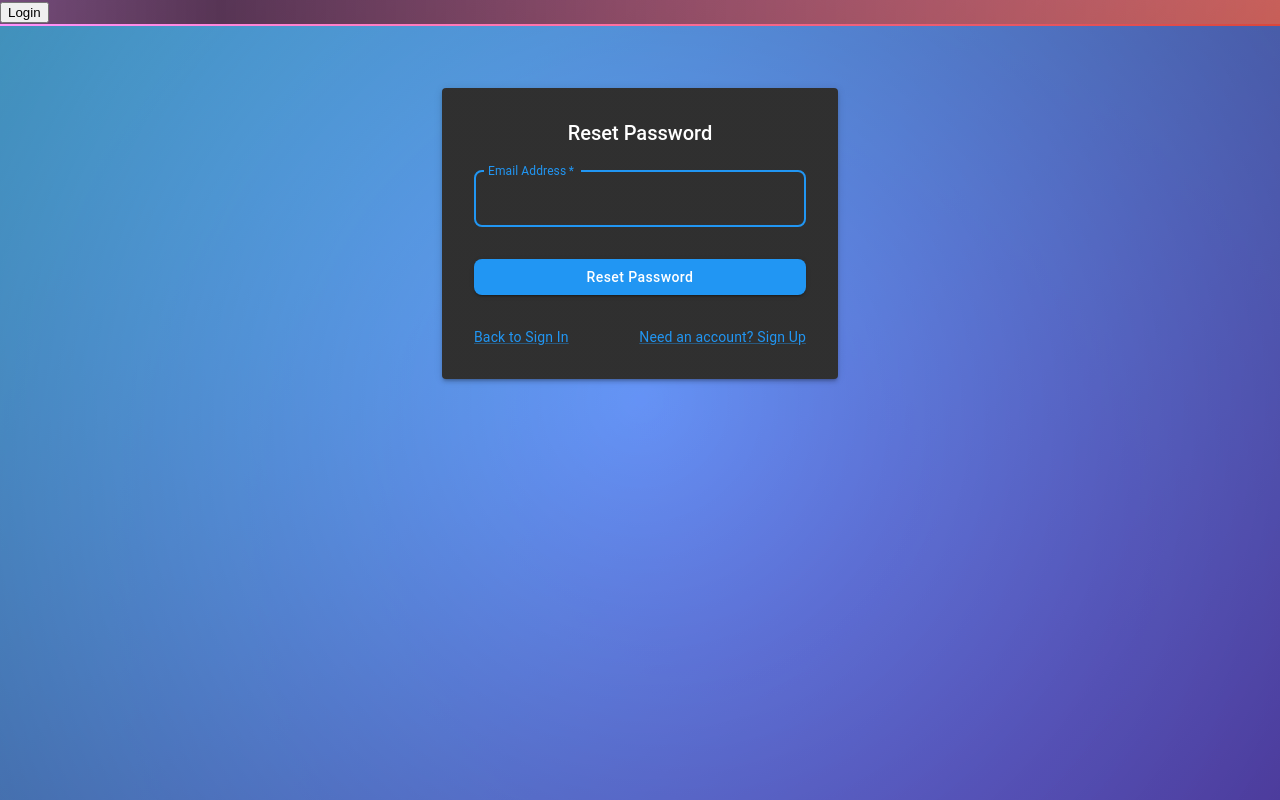
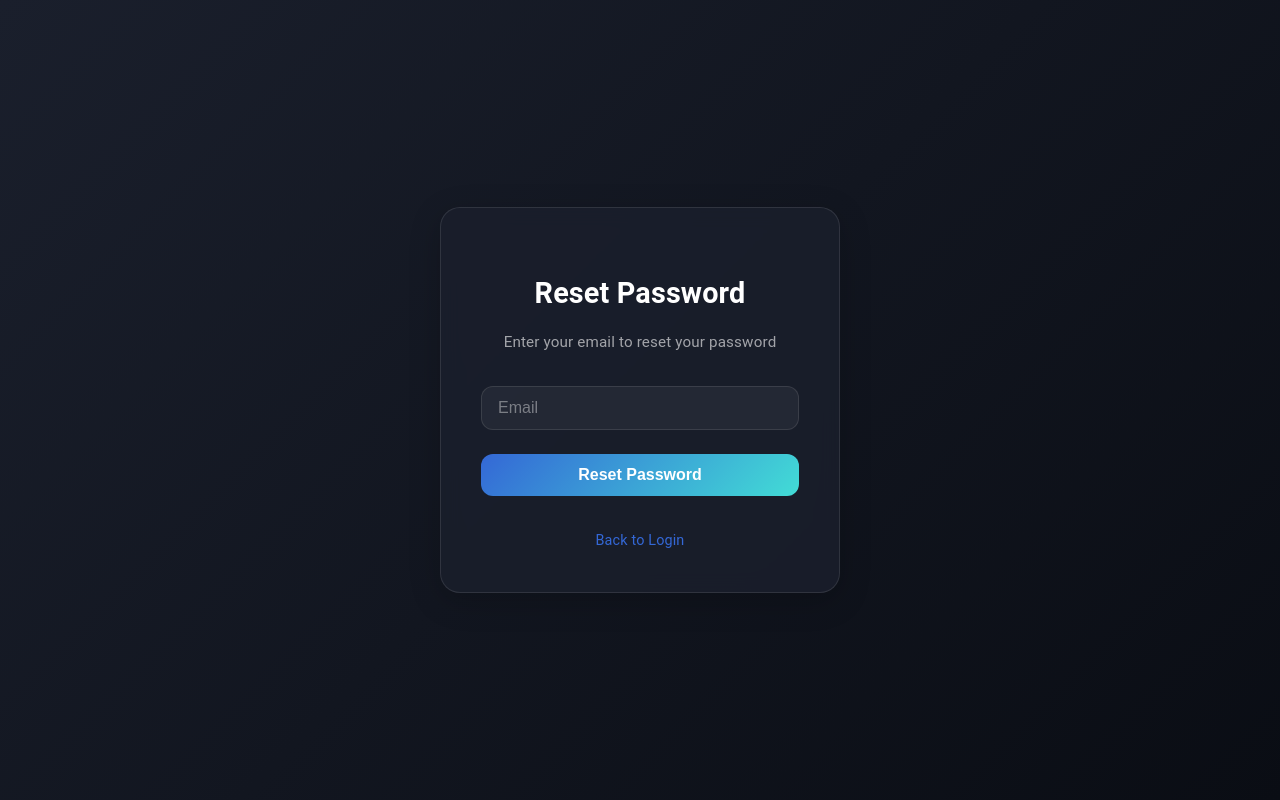
Before and after one commit to kinman1313/showyourwork, a React (Create React App) app in the folder frontend/: page /forgot-password in a window 1280 px wide. Built offline with nearby package versions, Linux system fonts and the light colour scheme.

Commit message:
Add forgot password functionality and fix nav bar visibility on auth pages

```diff
--- a/frontend/package.json
+++ b/frontend/package.json
@@ -21,7 +21,7 @@
     },
     "scripts": {
         "start": "react-scripts start",
-        "build": "CI=false GENERATE_SOURCEMAP=false react-scripts build",
+        "build": "cross-env CI=false GENERATE_SOURCEMAP=false react-scripts build",
         "test": "react-scripts test",
         "eject": "react-scripts eject",
         "analyze": "source-map-explorer 'build/static/js/*.js'"
--- a/frontend/src/App.js
+++ b/frontend/src/App.js
@@ -3,10 +3,6 @@ import { BrowserRouter as Router, Routes, Route, Navigate } from 'react-router-d
 import { ThemeProvider, CssBaseline, CircularProgress, Box } from '@mui/material';
 import { AuthProvider, useAuth } from './contexts/AuthContext';
 import theme from './theme';
-import './styles/effects.css';
-import './styles/interactive.css';
-import './styles/background.css';
-import './styles/main.css';
 
 // Import components
 import Login from './components/auth/Login';
@@ -134,12 +130,7 @@ function App() {
             <CssBaseline />
             <AuthProvider>
                 <Router>
-                    <div className="tech-background" />
-                    <div className="app-container">
-                        <Layout>
-                            <AppRoutes />
-                        </Layout>
-                    </div>
+                    <AppRoutes />
                 </Router>
             </AuthProvider>
         </ThemeProvider>
--- /dev/null
+++ b/frontend/src/components/auth/ForgotPassword.css
@@ -0,0 +1,91 @@
+.forgot-password-container {
+    display: flex;
+    justify-content: center;
+    align-items: center;
+    min-height: 100vh;
+    background: linear-gradient(135deg, #1a1f2c 0%, #0a0d14 100%);
+    padding: 20px;
+}
+
+.forgot-password-card {
+    background: rgba(26, 31, 44, 0.85);
+    backdrop-filter: blur(10px);
+    border: 1px solid rgba(255, 255, 255, 0.1);
+    border-radius: 20px;
+    padding: 2.5rem;
+    width: 100%;
+    max-width: 400px;
+    box-shadow: 0 8px 32px rgba(0, 0, 0, 0.2);
+}
+
+.forgot-password-card h2 {
+    color: #ffffff;
+    font-size: 1.8rem;
+    margin-bottom: 0.5rem;
+    text-align: center;
+}
+
+.subtitle {
+    color: rgba(255, 255, 255, 0.6);
+    text-align: center;
+    margin-bottom: 2rem;
+    font-size: 0.95rem;
+}
+
+.alert {
+    padding: 12px;
+    border-radius: 8px;
+    margin-bottom: 1.5rem;
+    text-align: center;
+}
+
+.alert-success {
+    background: rgba(66, 220, 219, 0.1);
+    border: 1px solid #42dcd6;
+    color: #42dcd6;
+}
+
+.alert-error {
+    background: rgba(255, 76, 76, 0.1);
+    border: 1px solid #ff4c4c;
+    color: #ff4c4c;
+}
+
+.reset-button {
+    width: 100%;
+    padding: 12px;
+    background: linear-gradient(135deg, #3468d6 0%, #42dcd6 100%);
+    border: none;
+    border-radius: 12px;
+    color: white;
+    font-size: 1rem;
+    font-weight: 600;
+    cursor: pointer;
+    transition: all 0.3s ease;
+}
+
+.reset-button:hover:not(:disabled) {
+    transform: translateY(-2px);
+    box-shadow: 0 5px 15px rgba(52, 104, 214, 0.3);
+}
+
+.reset-button:disabled {
+    opacity: 0.7;
+    cursor: not-allowed;
+}
+
+.links {
+    margin-top: 2rem;
+    text-align: center;
+}
+
+.back-link {
+    color: #3468d6;
+    text-decoration: none;
+    font-size: 0.9rem;
+    transition: color 0.3s ease;
+}
+
+.back-link:hover {
+    color: #42dcd6;
+}
--- a/frontend/src/components/auth/ForgotPassword.js
+++ b/frontend/src/components/auth/ForgotPassword.js
@@ -1,106 +1,66 @@
 import React, { useState } from 'react';
-import { Link as RouterLink } from 'react-router-dom';
-import {
-    Container,
-    Box,
-    Typography,
-    TextField,
-    Button,
-    Link,
-    Paper,
-    Alert,
-} from '@mui/material';
+import { Link } from 'react-router-dom';
 import { useAuth } from '../../contexts/AuthContext';
+import './ForgotPassword.css';
 
-export default function ForgotPassword() {
+const ForgotPassword = () => {
     const [email, setEmail] = useState('');
+    const [message, setMessage] = useState('');
     const [error, setError] = useState('');
-    const [message, setMessage] = useState('');
     const [loading, setLoading] = useState(false);
-    const { forgotPassword } = useAuth();
+    const { resetPassword } = useAuth();
 
     const handleSubmit = async (e) => {
         e.preventDefault();
-
         try {
             setMessage('');
             setError('');
             setLoading(true);
-            await forgotPassword(email);
-            setMessage('Check your email for password reset instructions');
+            await resetPassword(email);
+            setMessage('Check your inbox for password reset instructions');
         } catch (err) {
-            setError(err.response?.data?.error || 'Failed to reset password');
-        } finally {
-            setLoading(false);
+            setError('Failed to reset password');
+            console.error('Reset password error:', err);
         }
+        setLoading(false);
     };
 
     return (
-        <Container component="main" maxWidth="xs">
-            <Box
-                sx={{
-                    marginTop: 8,
-                    display: 'flex',
-                    flexDirection: 'column',
-                    alignItems: 'center',
-                }}
-            >
-                <Paper
-                    elevation={3}
-                    sx={{
-                        padding: 4,
-                        display: 'flex',
-                        flexDirection: 'column',
-                        alignItems: 'center',
-                        width: '100%',
-                    }}
-                >
-                    <Typography component="h1" variant="h5">
-                        Reset Password
-                    </Typography>
-                    {error && (
-                        <Alert severity="error" sx={{ width: '100%', mt: 2 }}>
-                            {error}
-                        </Alert>
-                    )}
-                    {message && (
-                        <Alert severity="success" sx={{ width: '100%', mt: 2 }}>
-                            {message}
-                        </Alert>
-                    )}
-                    <Box component="form" onSubmit={handleSubmit} sx={{ mt: 1, width: '100%' }}>
-                        <TextField
-                            margin="normal"
-                            required
-                            fullWidth
-                            id="email"
-                            label="Email Address"
-                            name="email"
-                            autoComplete="email"
-                            autoFocus
+        <div className="forgot-password-container">
+            <div className="forgot-password-card">
+                <h2>Reset Password</h2>
+                <p className="subtitle">Enter your email to reset your password</p>
+
+                {message && <div className="alert alert-success">{message}</div>}
+                {error && <div className="alert alert-error">{error}</div>}
+
+                <form onSubmit={handleSubmit}>
+                    <div className="input-group">
+                        <input
+                            type="email"
                             value={email}
                             onChange={(e) => setEmail(e.target.value)}
+                            placeholder="Email"
+                            required
+                            autoComplete="email"
+                            name="email"
                         />
-                        <Button
-                            type="submit"
-                            fullWidth
-                            variant="contained"
-                            sx={{ mt: 3, mb: 2 }}
-                            disabled={loading}
-                        >
-                            {loading ? 'Sending...' : 'Reset Password'}
-                        </Button>
-                        <Box sx={{ display: 'flex', justifyContent: 'space-between', mt: 2 }}>
-                            <Link component={RouterLink} to="/login" variant="body2">
-                                Back to Sign In
-                            </Link>
-                            <Link component={RouterLink} to="/register" variant="body2">
-                                Need an account? Sign Up
-                            </Link>
-                        </Box>
-                    </Box>
-                </Paper>
-            </Box>
-        </Container>
+                    </div>
+                    <button
+                        type="submit"
+                        className="reset-button"
+                        disabled={loading}
+                    >
+                        {loading ? 'Sending...' : 'Reset Password'}
+                    </button>
+                </form>
+
+                <div className="links">
+                    <Link to="/login" className="back-link">Back to Login</Link>
+                </div>
+            </div>
+        </div>
     );
-}
+};
+
+export default ForgotPassword;
--- a/frontend/src/components/layout/Layout.js
+++ b/frontend/src/components/layout/Layout.js
@@ -1,10 +1,11 @@
 import React from 'react';
-import { useNavigate } from 'react-router-dom';
+import { useNavigate, useLocation } from 'react-router-dom';
 import { useAuth } from '../../contexts/AuthContext';
 
 const Layout = ({ children }) => {
     const { currentUser, logout } = useAuth();
     const navigate = useNavigate();
+    const location = useLocation();
 
     const handleLogout = async () => {
         try {
@@ -15,8 +16,14 @@ const Layout = ({ children }) => {
         }
     };
 
+    // Don't show nav bar on login page
+    const isLoginPage = location.pathname === '/login';
+    const isRegisterPage = location.pathname === '/register';
+    const hideNav = isLoginPage || isRegisterPage;
+
     return (
         <div className="main-container">
+            {!hideNav && (
                 <nav className="nav-container tech-border shimmer">
                     <div className="nav-content">
                         {currentUser ? (
@@ -28,13 +35,10 @@ const Layout = ({ children }) => {
                                     Logout
                                 </button>
                             </div>
-                    ) : (
-                        <button onClick={() => navigate('/login')} className="nav-link ripple">
-                            Login
-                        </button>
-                    )}
+                        ) : null}
                     </div>
                 </nav>
+            )}
             <main className="content-container">
                 {children}
             </main>
```
Lines whose indentation alone changed are shown as unchanged.
